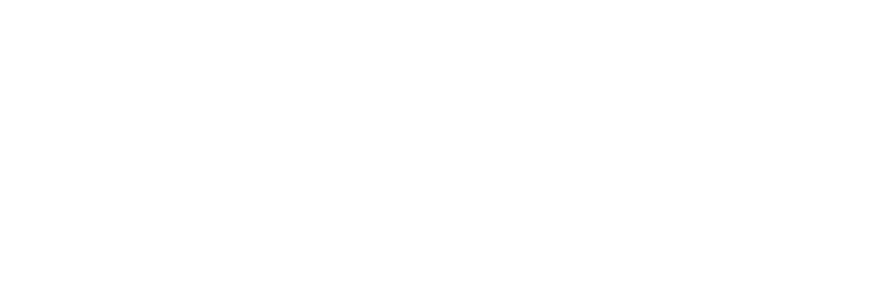
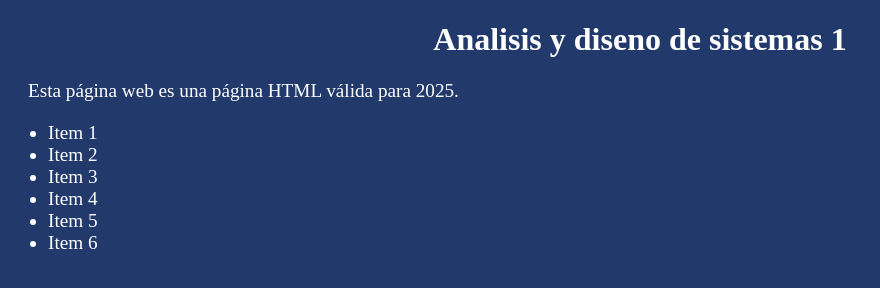
Before and after one commit to daaaniel6/An-lisis, a plain HTML site: page index.html in a window 1280 px wide. Shown: the whole page, without its empty margins (0-880 px from the left). Drawn offline with Linux system fonts and the light colour scheme.

Commit message:
Solucion de conflictos

```diff
--- a/style.css
+++ b/style.css
@@ -1,9 +1,5 @@
 body{
-<<<<<<< Updated upstream
-    background-color: white;
-=======
     background-color: rgb(34, 57, 107);
->>>>>>> Stashed changes
     color: white;
 }
 
```
